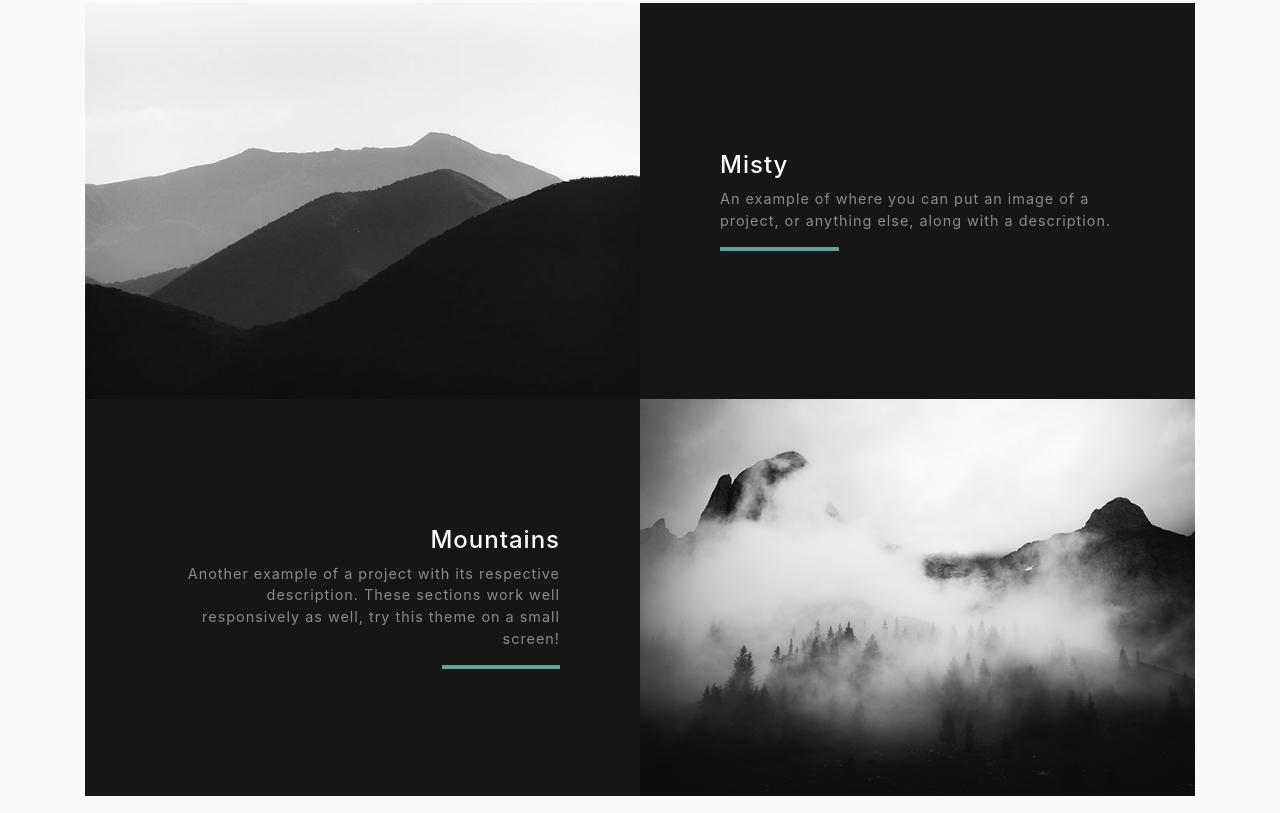
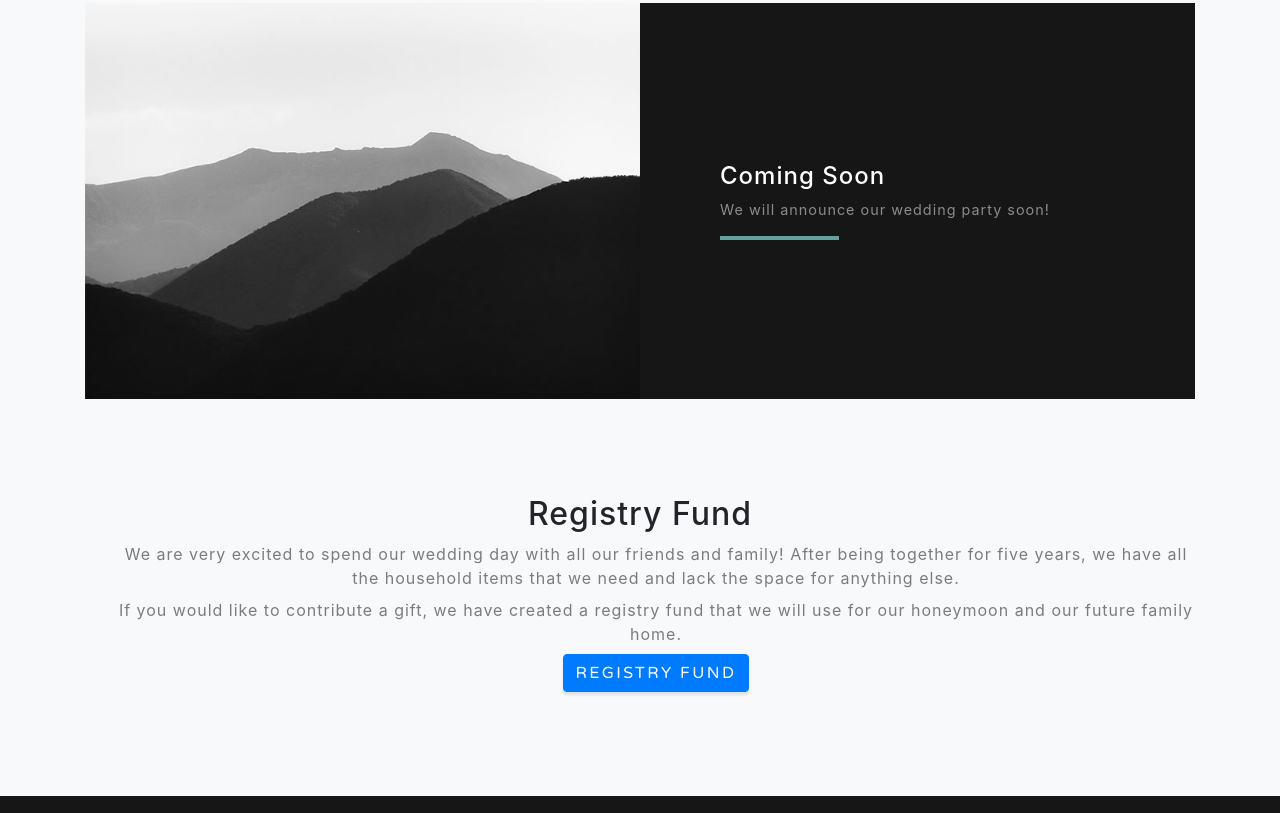
Before and after one commit to kyleandbrittany/kyleandbrittany.github.io, a website with bundled scripts: page index.html in a window 1280 px wide. Shown: the part 2007-2820 px from the top of the page. Built offline with nearby package versions, Linux system fonts and the light colour scheme.

Commit message:
wedding party callout

```diff
--- a/index.html
+++ b/index.html
@@ -179,27 +179,9 @@
           <div class="bg-black text-center h-100 project">
             <div class="d-flex h-100">
               <div class="project-text w-100 my-auto text-center text-lg-left">
-                <h4 class="text-white">Misty</h4>
-                <p class="mb-0 text-white-50">An example of where you can put an image of a project, or anything else, along with a description.</p>
+                <h4 class="text-white">Coming Soon</h4>
+                <p class="mb-0 text-white-50">We will announce our wedding party soon!</p>
                 <hr class="d-none d-lg-block mb-0 ml-0">
-              </div>
-            </div>
-          </div>
-        </div>
-      </div>
-
-      <!-- Project Two Row -->
-      <div class="row justify-content-center no-gutters">
-        <div class="col-lg-6">
-          <img class="img-fluid" src="img/demo-image-02.jpg" alt="">
-        </div>
-        <div class="col-lg-6 order-lg-first">
-          <div class="bg-black text-center h-100 project">
-            <div class="d-flex h-100">
-              <div class="project-text w-100 my-auto text-center text-lg-right">
-                <h4 class="text-white">Mountains</h4>
-                <p class="mb-0 text-white-50">Another example of a project with its respective description. These sections work well responsively as well, try this theme on a small screen!</p>
-                <hr class="d-none d-lg-block mb-0 mr-0">
               </div>
             </div>
           </div>
```
